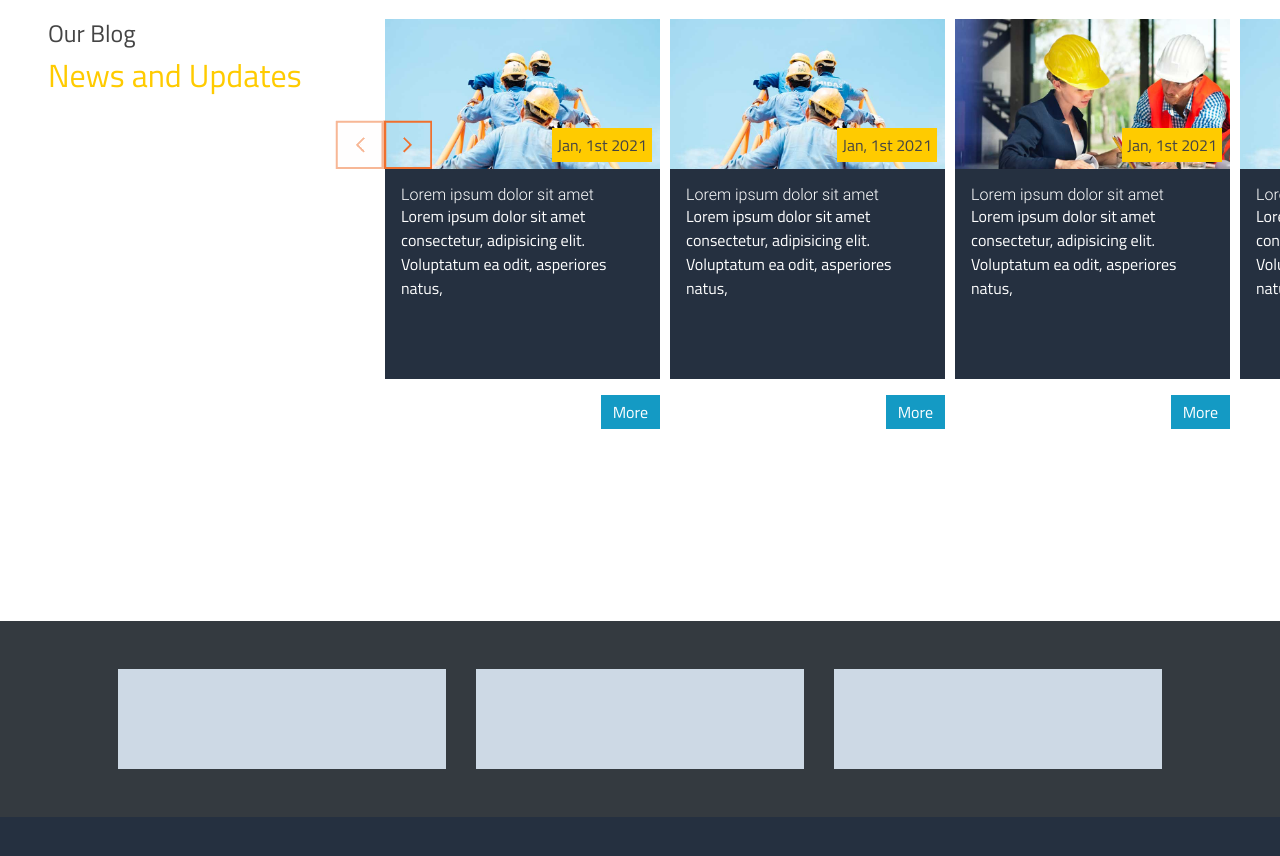
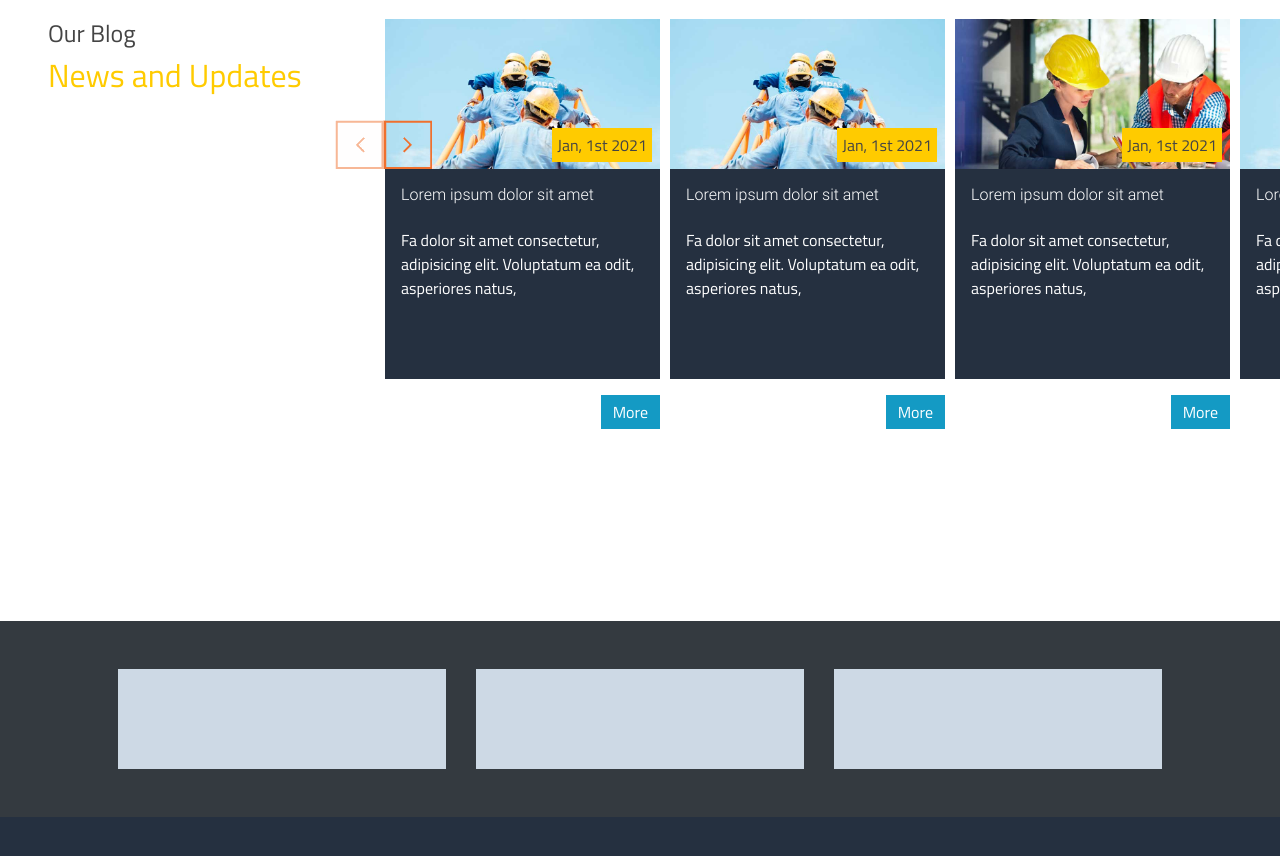
Before and after one commit to hanandito/bacagi-live, a plain HTML site: page index.html in a window 1280 px wide. Shown: the part 2108-2964 px from the top of the page. Drawn offline with nearby package versions, Linux system fonts and the light colour scheme.

Commit message:
initial commit

```diff
--- a/index.html
+++ b/index.html
@@ -363,8 +363,8 @@
               <p class="text-gray mx-lg-3 date">
                 Jan, 1st 2021
               </p>
-              <p class="text-white mx-lg-3">
-                Lorem ipsum dolor sit amet consectetur, adipisicing elit. Voluptatum ea odit, asperiores natus,
+              <p class="text-white mt-lg-4 mx-lg-3">
+                Fa dolor sit amet consectetur, adipisicing elit. Voluptatum ea odit, asperiores natus,
               </p>
             </div>
             <a href="#" class="button-custom mt-lg-3 d-inline-block float-right">More</a>
@@ -380,8 +380,8 @@
               <p class="text-gray mx-lg-3 date">
                 Jan, 1st 2021
               </p>
-              <p class="text-white mx-lg-3">
-                Lorem ipsum dolor sit amet consectetur, adipisicing elit. Voluptatum ea odit, asperiores natus,
+              <p class="text-white mt-lg-4 mx-lg-3">
+                Fa dolor sit amet consectetur, adipisicing elit. Voluptatum ea odit, asperiores natus,
               </p>
             </div>
             <a href="#" class="button-custom mt-lg-3 d-inline-block float-right">More</a>
@@ -397,8 +397,8 @@
               <p class="text-gray mx-lg-3 date">
                 Jan, 1st 2021
               </p>
-              <p class="text-white mx-lg-3">
-                Lorem ipsum dolor sit amet consectetur, adipisicing elit. Voluptatum ea odit, asperiores natus,
+              <p class="text-white mt-lg-4 mx-lg-3">
+                Fa dolor sit amet consectetur, adipisicing elit. Voluptatum ea odit, asperiores natus,
               </p>
             </div>
             <a href="#" class="button-custom mt-lg-3 d-inline-block float-right">More</a>
@@ -414,8 +414,8 @@
               <p class="text-gray mx-lg-3 date">
                 Jan, 1st 2021
               </p>
-              <p class="text-white mx-lg-3">
-                Lorem ipsum dolor sit amet consectetur, adipisicing elit. Voluptatum ea odit, asperiores natus,
+              <p class="text-white mt-lg-4 mx-lg-3">
+                Fa dolor sit amet consectetur, adipisicing elit. Voluptatum ea odit, asperiores natus,
               </p>
             </div>
             <a href="#" class="button-custom mt-lg-3 d-inline-block float-right">More</a>
@@ -431,8 +431,8 @@
               <p class="text-gray mx-lg-3 date">
                 Jan, 1st 2021
               </p>
-              <p class="text-white mx-lg-3">
-                Lorem ipsum dolor sit amet consectetur, adipisicing elit. Voluptatum ea odit, asperiores natus,
+              <p class="text-white mt-lg-4 mx-lg-3">
+                Fa dolor sit amet consectetur, adipisicing elit. Voluptatum ea odit, asperiores natus,
               </p>
             </div>
             <a href="#" class="button-custom mt-lg-3 d-inline-block float-right">More</a>
```
